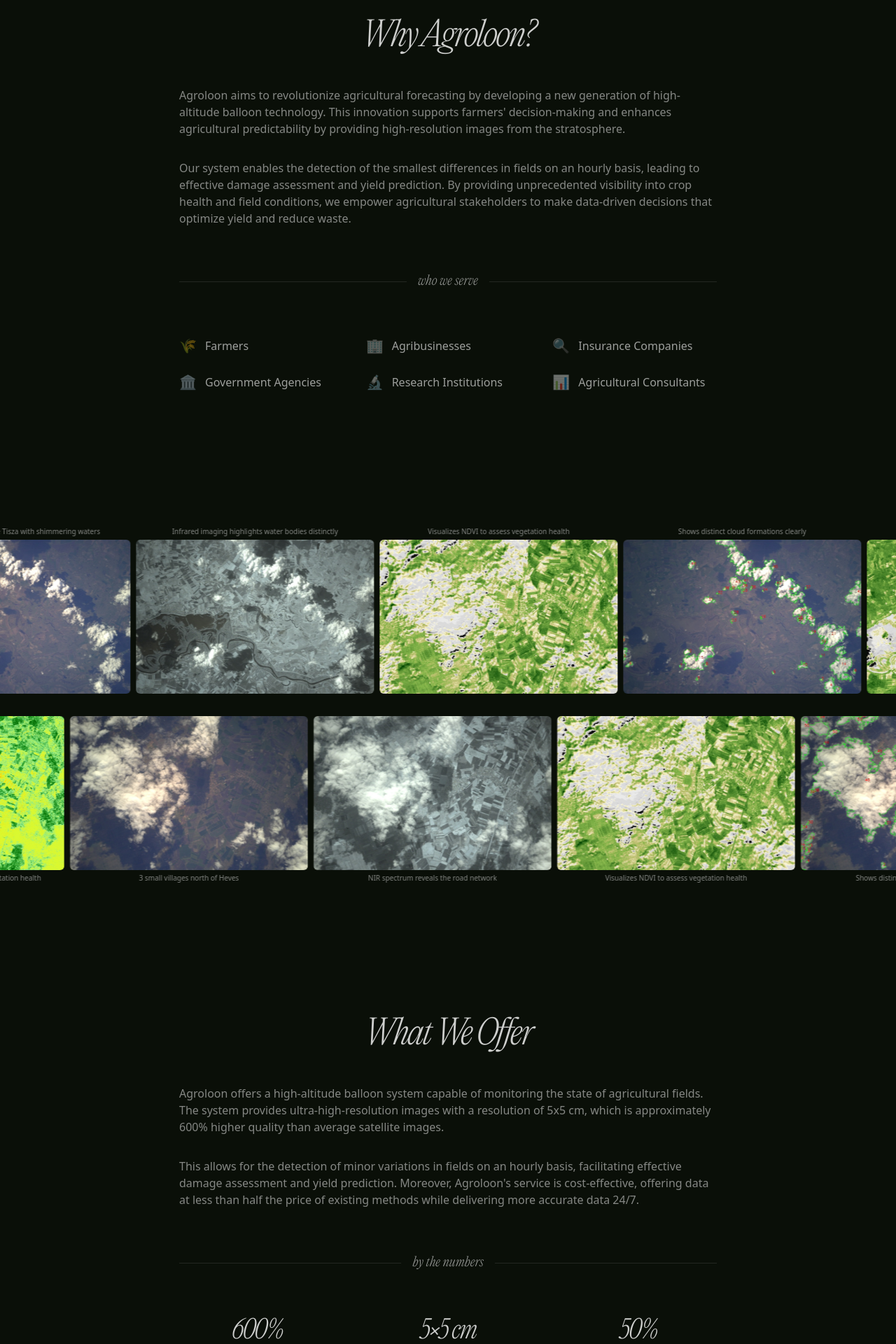
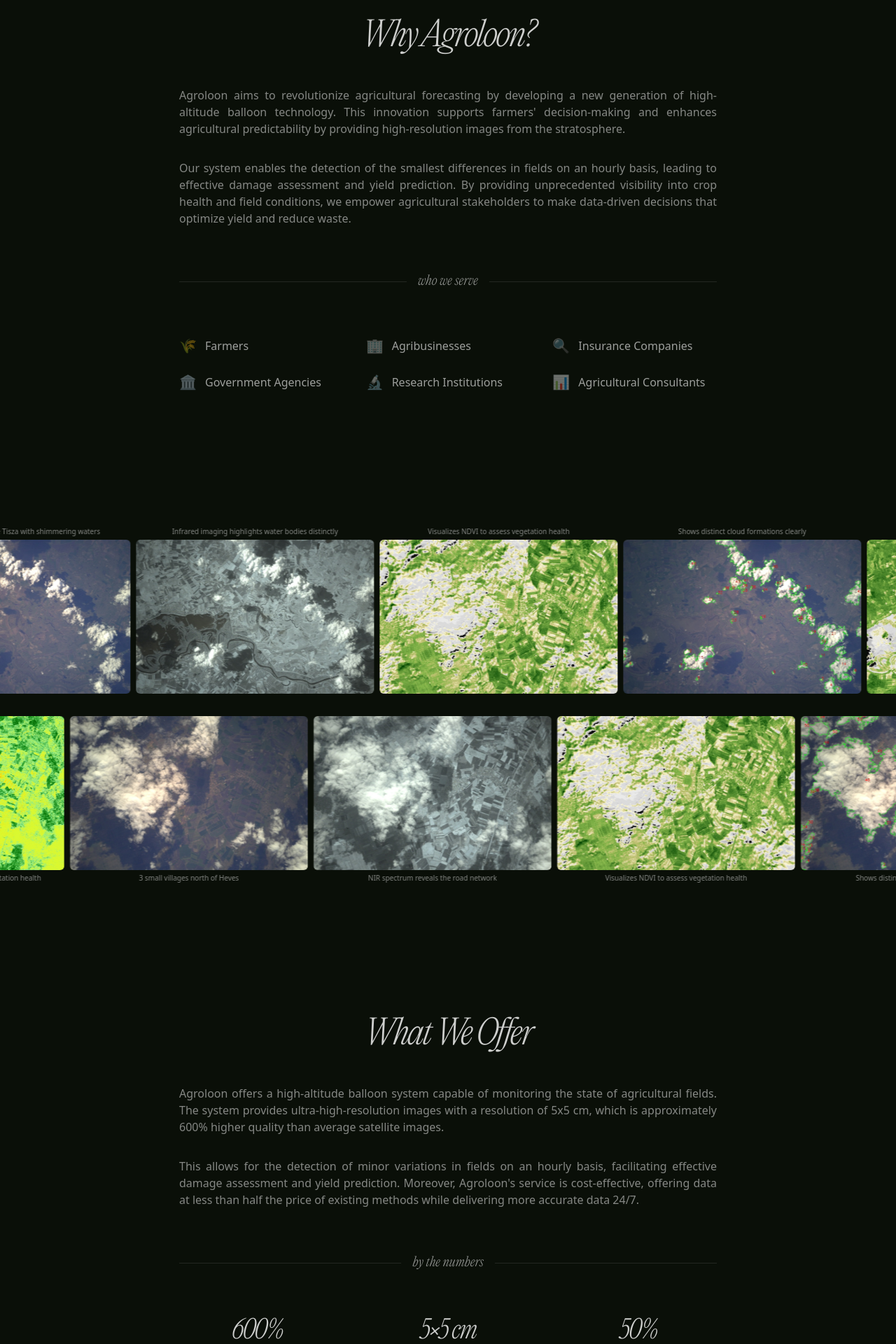
Before and after one commit to k0-ba/agroloon-monorepo, a Next.js app in the folder apps/website/: page / in a window 1280 px wide. Shown: the part 900-2820 px from the top of the page at 70% size. Built offline with nearby package versions, Linux system fonts and the light colour scheme.

Commit message:
feat: update text alignment to justify main paragraphs

```diff
--- a/apps/website/app/page.tsx
+++ b/apps/website/app/page.tsx
@@ -154,7 +154,7 @@
             <h2 className="font-editorial text-3xl md:text-5xl font-light text-white/80 tracking-tighter mb-12 text-center">
               Why Agroloon?
             </h2>
-            <div className="text-white/50 font-light space-y-8 mb-16">
+            <div className="text-white/50 font-light space-y-8 mb-16 text-justify">
               <p>
                 Agroloon aims to revolutionize agricultural forecasting by
                 developing a new generation of high-altitude balloon technology.
@@ -247,7 +247,7 @@
             <h2 className="font-editorial text-3xl md:text-5xl font-light text-white/80 tracking-tighter mb-12 text-center">
               What We Offer
             </h2>
-            <div className="text-white/50 font-light space-y-8 mb-16">
+            <div className="text-white/50 font-light space-y-8 mb-16 text-justify">
               <p>
                 Agroloon offers a high-altitude balloon system capable of
                 monitoring the state of agricultural fields. The system provides
```
